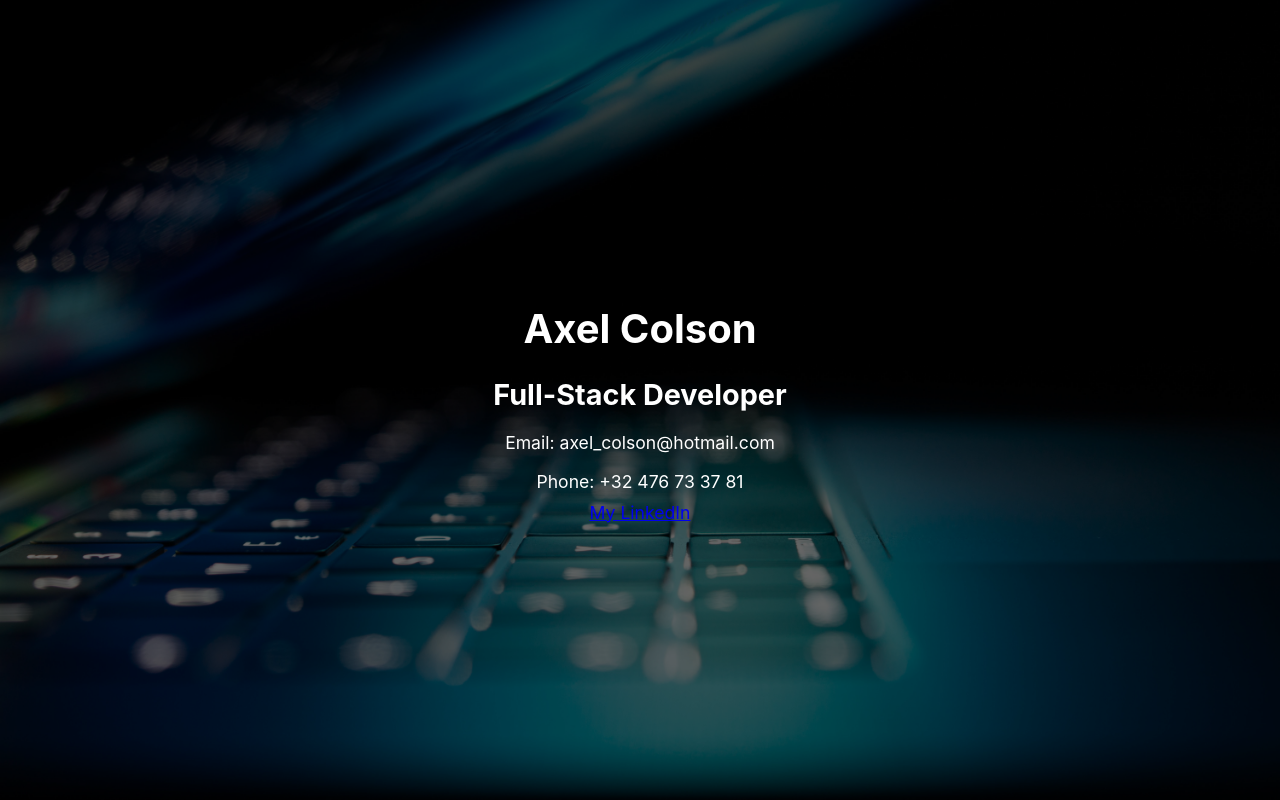
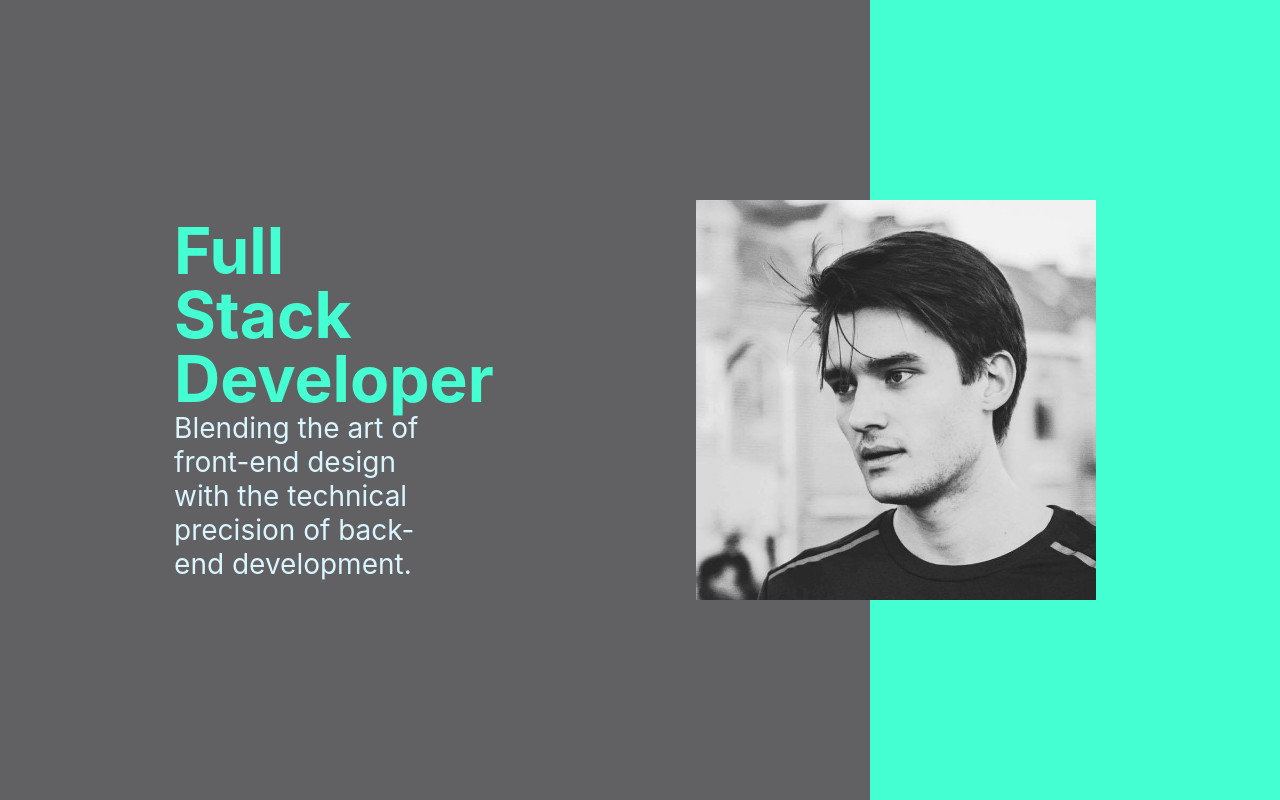
Before and after one commit to axelcolson/my-portfolio, a React (Create React App) app: page / in a window 1280 px wide. Built offline with nearby package versions, Linux system fonts and the light colour scheme.

Commit message:
Added profile picture & added colors as variables in css

```diff
--- a/src/App.css
+++ b/src/App.css
@@ -1,5 +1,16 @@
 .App {
   text-align: center;
+  background-color: #6B818C;
+}
+
+html {
+  font-size: 10px;
+  color: var(--main-dark-color: #616163);
+}
+
+* {
+  margin: 0;
+  padding: 0;
 }
 
 .App-logo {
@@ -24,15 +35,8 @@
   color: white;
 }
 
-.App-link {
-  color: #61dafb;
+:root {
+  --main-dark-color: #616163;
+  --main-light-color: #44FFD2;
+  --main-background: #DAF5FF;
 }
-
-@keyframes App-logo-spin {
-  from {
-    transform: rotate(0deg);
-  }
-  to {
-    transform: rotate(360deg);
-  }
-}
--- a/src/components/Header.tsx
+++ b/src/components/Header.tsx
@@ -14,18 +14,16 @@ const Header: React.FC<HeaderProps> = (props) => {
 
   return (
     <header className="header">
-      <div className="header-content">
-        <h1 className="header-name">{name}</h1>
-        <h2 className="header-title">{title}</h2>
-        <div className="header-contact">
-          <p>Email: {email}</p>
-          <p>Phone: {phone}</p>
-          <a href={linkedIn} target="_blank" rel="noreferrer">
-            My LinkedIn
-          </a>
+      <div id='left-side-header'>
+        <div id='left-side-container'>
+            <h1 id='job-title'>Full Stack Developer</h1>
+            <p id='job-sub-p'>Blending the art of front-end design with the technical precision of back-end development.</p>
+            <div id='profile-img-container'></div>
         </div>
       </div>
+      <div id='right-side-header'></div>
     </header>
+
   );
 };
 
--- a/src/index.css
+++ b/src/index.css
@@ -5,6 +5,7 @@ body {
     sans-serif;
   -webkit-font-smoothing: antialiased;
   -moz-osx-font-smoothing: grayscale;
+  background-color: #fff;
 }
 
 code {
--- a/src/stylesheets/Header.css
+++ b/src/stylesheets/Header.css
@@ -1,56 +1,67 @@
 .header {
-    display: flex;
-    justify-content: center;
-    align-items: center;
-    background-image: url('../assets/header-background.jpg');
-    background-size: cover;
-    background-position: center;
-    background-repeat: no-repeat;
-    color: #ffffff;
-    width: 100%;
-    height: 100vh; /* Full height */
-    padding: 0 20px;
-    box-sizing: border-box;
-    position: relative;
-  }
+  display: flex;
+  flex-direction: row;
+  justify-content: center;
+  width: 100%;
+  height: 100vh; /* Full height */
+  box-sizing: border-box;
+  position: relative;
+  background-color: var(--main-background);
+}
 
-  .header::before {
-    content: "";
-    background-color: rgba(0, 0, 0, 0.6);
-    position: absolute;
-    top: 0;
-    left: 0;
-    width: 100%;
-    height: 100%;
-    z-index: 1;
-  }
+#left-side-header {
+  width: 68%;
+  height: 800px;
+  background-color: var(--main-dark-color);
 
-  .header-content {
-    text-align: center;
-    max-width: 800px;
-    position: relative;
-    z-index: 2;
-  }
+  display: flex;
+  justify-content: center;
+  align-items: center;
+}
 
-  .header-name {
-    font-size: 2.5rem;
-    font-weight: bold;
-    margin-bottom: 10px;
-  }
+#left-side-container {
+  width: 60%;
+  position: relative;
+}
 
-  .header-title {
-    font-size: 1.8rem;
-    margin-bottom: 20px;
-  }
+#job-title {
+  color:var(--main-light-color);
+  font-size: 6.4rem;
+  width: 50%;
+  line-height: 1;
+  text-align: left;
+}
 
-  .header-contact {
-    font-size: 1.1rem;
-  }
+#job-sub-p {
+  font-size: 2.8rem;
+  text-align: left;
+  width: 50%;
+  color:var(--main-background);
+}
 
-  .header-contact p {
-    margin-bottom: 10px;
-  }
+#profile-img-container {
+  width: 40rem;
+  height: 40rem;
+  background-image: url("../assets/header-profile.jpg");
+  background-size: cover;
+  background-position: center;
+  background-repeat: no-repeat;
+  position: absolute;
+  top: 50%; /* Center the image vertically */
+  left: 100%; /* Move the image to the right edge of the left-side-header */
+  transform: translate(0, -50%); /* Adjust the position to the center of the image */
+  z-index: 10; /* Ensure the image is above other elements */
+   /* Optional: make the image round */
+}
 
-  .header-contact p:last-child {
-    margin-bottom: 0;
-  }
+#profile-img-container::after{
+  border: 1px solid black;
+  width: 42rem;
+  height: 40rem;
+}
+
+#right-side-header {
+  width: 32%;
+  height: 800px;
+  background-color: var(--main-light-color);
+}
```
Also changed, not shown: src/assets/header-profile.jpg (added).
